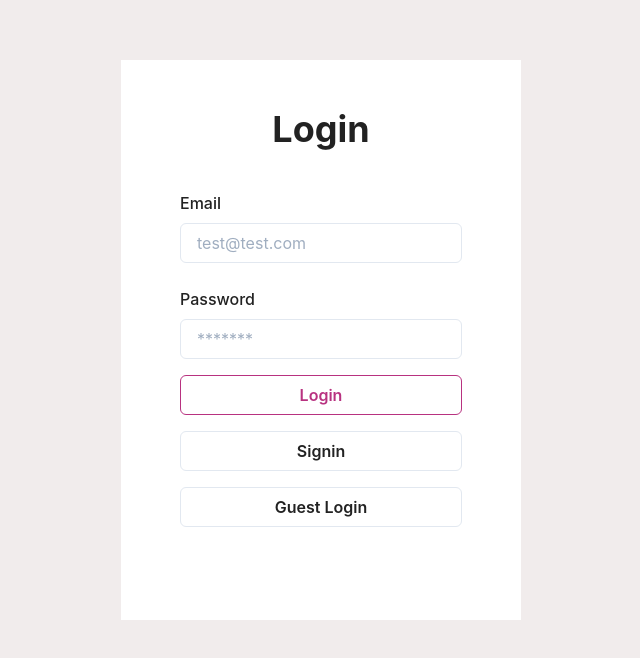
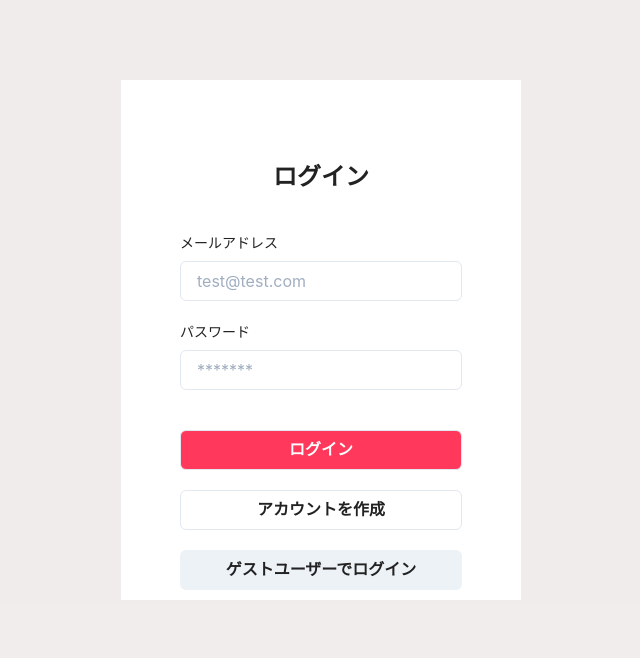
Before and after one commit to shinp09/solo-travel, a React (Create React App) app: page /Auth in a window 1280 px wide. Shown: the part 160-818 px from the top of the page, without its empty margins (319-959 px from the left). Built offline with nearby package versions, Linux system fonts and the light colour scheme; no server answers.

Commit message:
authのstyle修正

```diff
--- a/src/components/Auth/Auth.module.scss
+++ b/src/components/Auth/Auth.module.scss
@@ -1,10 +1,17 @@
 .container {
   background-color: #ffffff;
   width: 50vh;
-  height: 70vh;
+  height: 65vh;
+  padding: 2.5em;
   text-align: center;
-  vertical-align: middle;
   .createAcount {
     transition: 0.5;
   }
+  .btn {
+    background-color: #ff385c;
+    &:hover {
+      background-color: #ff385c;
+      opacity: 0.6;
+    }
+  }
 }
--- a/src/components/Auth/Auth.tsx
+++ b/src/components/Auth/Auth.tsx
@@ -91,24 +91,28 @@ const AuthProvider: React.FC = () => {
   return (
     <div className={style.container}>
       <ChakraProvider>
-        {createUser ? (
+        {createUser && (
           <Alert status="success" className={style.createAcount}>
             <AlertIcon />
             アカウントが作成されました！
           </Alert>
-        ) : (
-          ""
+        )}
+        {createUser && (
+          <Alert status="error" className={style.createAcount}>
+            <AlertIcon />
+            ログアウトされました！
+          </Alert>
         )}
         {isLogin ? (
           <Flex width="full" align="center" justifyContent="center">
             <Box p={2}>
               <Box textAlign="center" m={10}>
-                <Heading>Login</Heading>
+                <Heading fontSize="2xl">ログイン</Heading>
               </Box>
               <Box my={4} textAlign="left">
                 <form>
-                  <FormControl>
-                    <FormLabel>Email</FormLabel>
+                  <FormControl mt={5}>
+                    <FormLabel fontSize="sm">メールアドレス</FormLabel>
                     <Input
                       type="email"
                       placeholder="test@test.com"
@@ -117,8 +121,71 @@ const AuthProvider: React.FC = () => {
                       }
                     />
                   </FormControl>
-                  <FormControl mt={6}>
-                    <FormLabel>Password</FormLabel>
+                  <FormControl mt={5}>
+                    <FormLabel fontSize="sm">パスワード</FormLabel>
+                    <Input
+                      type="password"
+                      placeholder="*******"
+                      onChange={(e: React.ChangeEvent<HTMLInputElement>) =>
+                        setPassword(e.target.value)
+                      }
+                    />
+                  </FormControl>
+                  <Button
+                    variant="outline"
+                    className={style.btn}
+                    width="full"
+                    color="white"
+                    mt={10}
+                    onClick={loginEmail}
+                  >
+                    ログイン
+                  </Button>
+                  <Button
+                    variant="outline"
+                    width="full"
+                    mt={5}
+                    onClick={() => setIslogin(false)}
+                  >
+                    アカウントを作成
+                  </Button>
+                </form>
+                <Button width="full" mt={5} onClick={guestLogin}>
+                  ゲストユーザーでログイン
+                </Button>
+              </Box>
+            </Box>
+          </Flex>
+        ) : (
+          <Flex width="full" align="center" justifyContent="center">
+            <Box p={2}>
+              <Box textAlign="center" m={10}>
+                <Heading fontSize="2xl">アカウントの作成</Heading>
+              </Box>
+              <Box my={4} textAlign="left">
+                <form>
+                  <FormControl>
+                    <FormLabel fontSize="sm">アカウント名</FormLabel>
+                    <Input
+                      type="name"
+                      placeholder="username"
+                      onChange={(e: React.ChangeEvent<HTMLInputElement>) =>
+                        setUserName(e.target.value)
+                      }
+                    />
+                  </FormControl>
+                  <FormControl mt={5}>
+                    <FormLabel fontSize="sm">メールアドレス</FormLabel>
+                    <Input
+                      type="email"
+                      placeholder="test@test.com"
+                      onChange={(e: React.ChangeEvent<HTMLInputElement>) =>
+                        setEmail(e.target.value)
+                      }
+                    />
+                  </FormControl>
+                  <FormControl mt={5}>
+                    <FormLabel fontSize="sm">パスワード</FormLabel>
                     <Input
                       type="password"
                       placeholder="*******"
@@ -130,77 +197,12 @@ const AuthProvider: React.FC = () => {
                   <Button
                     variant="outline"
                     width="full"
-                    colorScheme="pink"
-                    mt={4}
-                    onClick={loginEmail}
-                  >
-                    Login
-                  </Button>
-                  <Button
-                    variant="outline"
-                    width="full"
-                    mt={4}
-                    onClick={() => setIslogin(false)}
-                  >
-                    Signin
-                  </Button>
-                </form>
-                <Button
-                  variant="outline"
-                  width="full"
-                  mt={4}
-                  onClick={guestLogin}
-                >
-                  Guest Login
-                </Button>
-              </Box>
-            </Box>
-          </Flex>
-        ) : (
-          <Flex width="full" align="center" justifyContent="center">
-            <Box p={2}>
-              <Box textAlign="center" m={10}>
-                <Heading>Signin</Heading>
-              </Box>
-              <Box my={4} textAlign="left">
-                <form>
-                  <FormControl>
-                    <FormLabel>User Name</FormLabel>
-                    <Input
-                      type="name"
-                      placeholder="username"
-                      onChange={(e: React.ChangeEvent<HTMLInputElement>) =>
-                        setUserName(e.target.value)
-                      }
-                    />
-                  </FormControl>
-                  <FormControl>
-                    <FormLabel>Email</FormLabel>
-                    <Input
-                      type="email"
-                      placeholder="test@test.com"
-                      onChange={(e: React.ChangeEvent<HTMLInputElement>) =>
-                        setEmail(e.target.value)
-                      }
-                    />
-                  </FormControl>
-                  <FormControl mt={6}>
-                    <FormLabel>Password</FormLabel>
-                    <Input
-                      type="password"
-                      placeholder="*******"
-                      onChange={(e: React.ChangeEvent<HTMLInputElement>) =>
-                        setPassword(e.target.value)
-                      }
-                    />
-                  </FormControl>
-                  <Button
-                    variant="outline"
-                    width="full"
-                    mt={4}
+                    className={style.btn}
+                    color="white"
+                    mt={10}
                     onClick={signUpEmail}
                   >
-                    Signin
+                    作成
                   </Button>
                   <Button
                     variant="outline"
@@ -208,7 +210,7 @@ const AuthProvider: React.FC = () => {
                     mt={4}
                     onClick={() => setIslogin(true)}
                   >
-                    Login
+                    ログインへ戻る
                   </Button>
                 </form>
               </Box>
--- a/src/components/Home.module.scss
+++ b/src/components/Home.module.scss
@@ -1,6 +1,6 @@
 .container {
   flex: 1;
-  padding: 80px 24px 4px 24px;
+  padding: 50px 24px 4px 24px;
   height: 100%;
 
   h1 {
--- a/src/index.css
+++ b/src/index.css
@@ -1,9 +1,10 @@
 body {
   padding: 0;
   margin: 0;
-  font-family: Inter, -apple-system, BlinkMacSystemFont, Segoe UI, Roboto,
-    Oxygen, Ubuntu, Cantarell, Fira Sans, Droid Sans, Helvetica Neue, sans-serif;
+  font-family: -apple-system, BlinkMacSystemFont, Segoe UI, Roboto, Noto Sans, Ubuntu, Droid Sans, Helvetica Neue,
+    sans-serif;
   -webkit-font-smoothing: antialiased;
   font-feature-settings: "kern";
   background-color: #f7f7f7;
+  font-size: 14px;
 }
```
